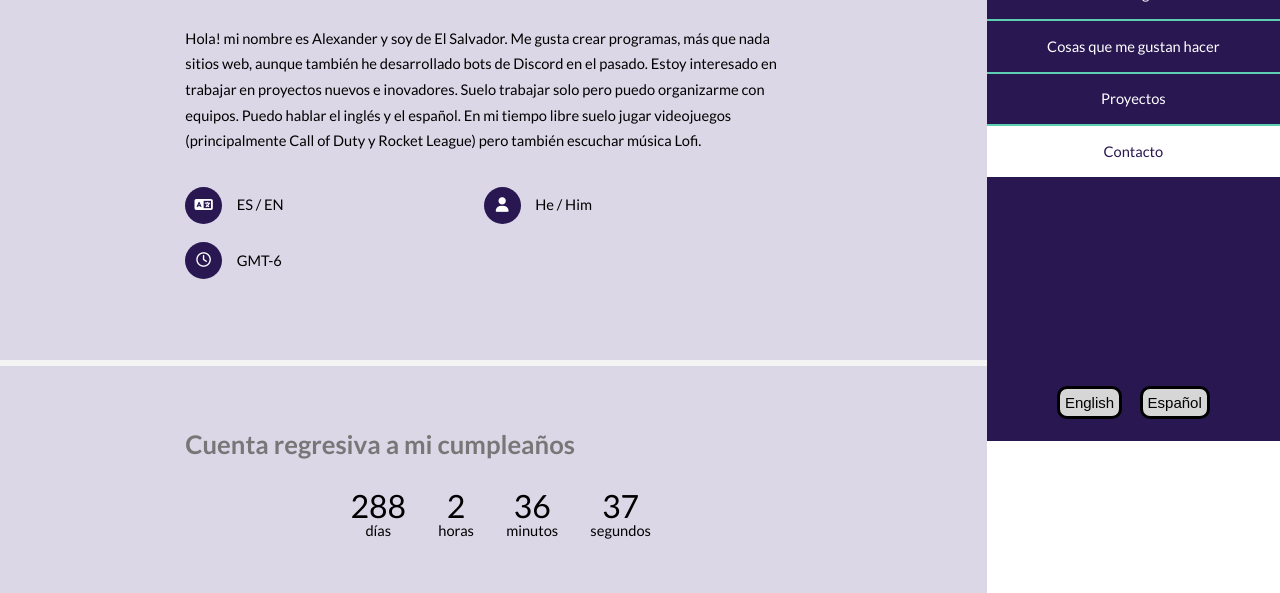
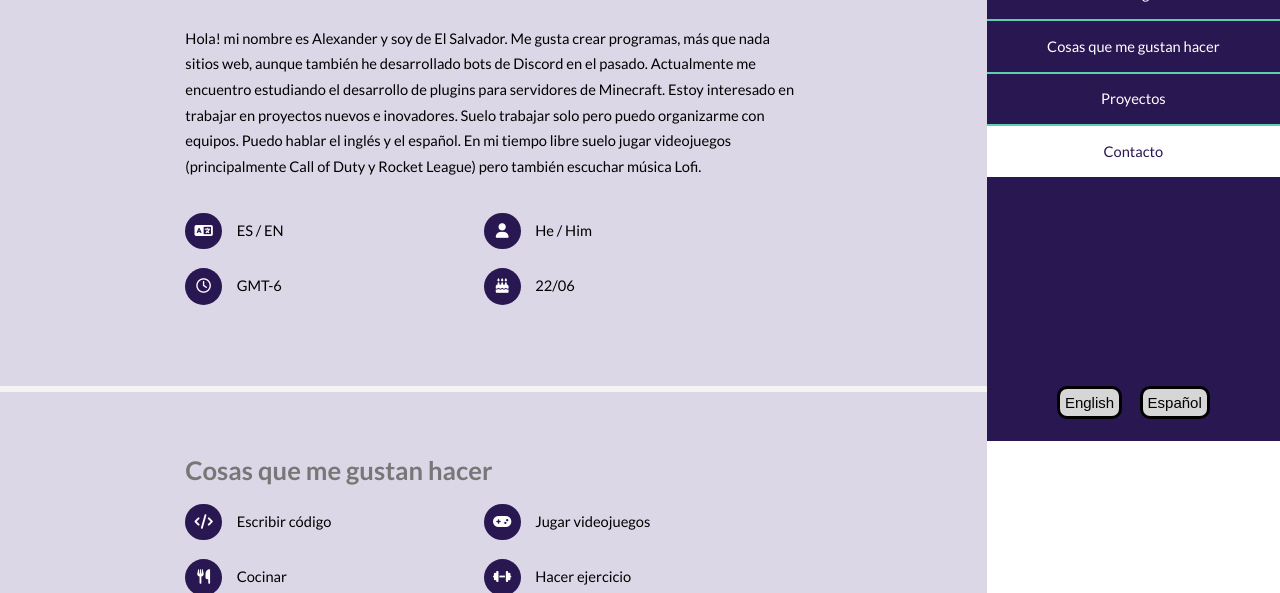
Before and after one commit to Alex22sv/SitioWeb, a plain HTML site: page index.html in a window 1280 px wide. Shown: the part 359-952 px from the top of the page. Drawn offline with Linux system fonts and the light colour scheme.

Commit message:
Update website
+ Update description about me
- Hide countdown until my birthday.

```diff
--- a/assets/js/main.js
+++ b/assets/js/main.js
@@ -114,44 +114,44 @@
 
 // Birthday countdown
 // Credits: Code With Random (https://www.codewithrandom.com/)
-(function () {
-	const second = 1000,
-	   minute = second * 60,
-	   hour = minute * 60,
-	   day = hour * 24;
-	//Avoid having to update year when the countdown is over
-	let today = new Date(),
-	  dd = String(today.getDate()).padStart(2, "0"),
-	  mm = String(today.getMonth() + 1).padStart(2, "0"),
-	  yyyy = today.getFullYear(),
-	  nextYear = yyyy + 1,
-	  dayMonth = "06/22/",
-	  birthday = dayMonth + yyyy;
-	today = mm + "/" + dd + "/" + yyyy;
-	if (today > birthday) {
-	 birthday = dayMonth + nextYear;
-	}
+// (function () {
+// 	const second = 1000,
+// 	   minute = second * 60,
+// 	   hour = minute * 60,
+// 	   day = hour * 24;
+// 	//Avoid having to update year when the countdown is over
+// 	let today = new Date(),
+// 	  dd = String(today.getDate()).padStart(2, "0"),
+// 	  mm = String(today.getMonth() + 1).padStart(2, "0"),
+// 	  yyyy = today.getFullYear(),
+// 	  nextYear = yyyy + 1,
+// 	  dayMonth = "06/22/",
+// 	  birthday = dayMonth + yyyy;
+// 	today = mm + "/" + dd + "/" + yyyy;
+// 	if (today > birthday) {
+// 	 birthday = dayMonth + nextYear;
+// 	}
 
-	//Countdown
-	const countDown = new Date(birthday).getTime(),
-	  	x = setInterval(function() {
-	    const now = new Date().getTime(),
-		distance = countDown - now;
-	    document.getElementById("days").innerText = Math.floor(distance / (day)),
-		document.getElementById("hours").innerText = Math.floor((distance % (day)) / (hour)),
-		document.getElementById("minutes").innerText = Math.floor((distance % (hour)) / (minute)),
-		document.getElementById("seconds").innerText = Math.floor((distance % (minute)) / second);
-	   //It's my birthday
-	   if (distance < 0) {
-		document.getElementById("countdownTitle").style.display = "none";
-		document.getElementById("countdownOverTitle").style.display = "block";
-		document.getElementById("countdown").style.display = "none";
-		document.getElementById("emojiContent").classList.remove("hidden");
-		clearInterval(x);
-	   }
-	   //seconds
-	  }, 0)
-	}());
+// 	//Countdown
+// 	const countDown = new Date(birthday).getTime(),
+// 	  	x = setInterval(function() {
+// 	    const now = new Date().getTime(),
+// 		distance = countDown - now;
+// 	    document.getElementById("days").innerText = Math.floor(distance / (day)),
+// 		document.getElementById("hours").innerText = Math.floor((distance % (day)) / (hour)),
+// 		document.getElementById("minutes").innerText = Math.floor((distance % (hour)) / (minute)),
+// 		document.getElementById("seconds").innerText = Math.floor((distance % (minute)) / second);
+// 	   //It's my birthday
+// 	   if (distance < 0) {
+// 		document.getElementById("countdownTitle").style.display = "none";
+// 		document.getElementById("countdownOverTitle").style.display = "block";
+// 		document.getElementById("countdown").style.display = "none";
+// 		document.getElementById("emojiContent").classList.remove("hidden");
+// 		clearInterval(x);
+// 	   }
+// 	   //seconds
+// 	  }, 0)
+// 	}());
 
 // Create a function to change
 // the hash value of the page
@@ -169,7 +169,7 @@ var language = {
 		navprojects: "Projects",
 		navcontact: "Contact",
 		titleaboutme: "About me",
-		descaboutme: "Hi! I'm Alexander from El Salvador, and I like to create programs, mostly websites but I've also developed Discord bots in the past. I'm interested on working on new and innovative projects. I can work alone and with teams. My native language is Spanish but I can fluently speak and understand English. In my free time I like to play videogames (mostly CoD and Rocket League) but also listen to Lofi music.",
+		descaboutme: "Hi! I'm Alexander from El Salvador, and I like to create programs, mostly websites but I've also developed Discord bots in the past. I'm currently learning how to create and develop Minecraft plugins for Minecraft servers. I'm interested on working on new and innovative projects. I can work alone and with teams. My native language is Spanish but I can fluently speak and understand English. In my free time I like to play videogames (mostly CoD and Rocket League) but also listen to Lofi music.",
 		countdowntitle: "Countdown to my birthday",
 		countdownovertitle: "It's my birthday!",
 		daystext: "days",
@@ -210,7 +210,7 @@ var language = {
 		navprojects: "Proyectos",
 		navcontact: "Contacto",
 		titleaboutme: "Acerca de mí",
-		descaboutme: "Hola! mi nombre es Alexander y soy de El Salvador. Me gusta crear programas, más que nada sitios web, aunque también he desarrollado bots de Discord en el pasado. Estoy interesado en trabajar en proyectos nuevos e inovadores. Suelo trabajar solo pero puedo organizarme con equipos. Puedo hablar el inglés y el español. En mi tiempo libre suelo jugar videojuegos (principalmente Call of Duty y Rocket League) pero también escuchar música Lofi.",
+		descaboutme: "Hola! mi nombre es Alexander y soy de El Salvador. Me gusta crear programas, más que nada sitios web, aunque también he desarrollado bots de Discord en el pasado. Actualmente me encuentro estudiando el desarrollo de plugins para servidores de Minecraft. Estoy interesado en trabajar en proyectos nuevos e inovadores. Suelo trabajar solo pero puedo organizarme con equipos. Puedo hablar el inglés y el español. En mi tiempo libre suelo jugar videojuegos (principalmente Call of Duty y Rocket League) pero también escuchar música Lofi.",
 		countdowntitle: "Cuenta regresiva a mi cumpleaños",
 		countdownovertitle: "¡Es mi cumpleaños!",
 		daystext: "días",
@@ -257,12 +257,12 @@ if (window.location.hash) {
 		document.getElementById("navContact").textContent = language.eng.navcontact;
 		document.getElementById("titleAboutMe").textContent = language.eng.titleaboutme;
 		document.getElementById("descAboutMe").textContent = language.eng.descaboutme;
-		document.getElementById("countdownTitle").textContent = language.eng.countdowntitle;
-		document.getElementById("countdownOverTitle").textContent = language.eng.countdownovertitle;
-		document.getElementById("daysText").textContent = language.eng.daystext;
-		document.getElementById("hoursText").textContent = language.eng.hourstext;
-		document.getElementById("minutesText").textContent = language.eng.minutestext;
-		document.getElementById("secondsText").textContent = language.eng.secondstext;
+		// document.getElementById("countdownTitle").textContent = language.eng.countdowntitle;
+		// document.getElementById("countdownOverTitle").textContent = language.eng.countdownovertitle;
+		// document.getElementById("daysText").textContent = language.eng.daystext;
+		// document.getElementById("hoursText").textContent = language.eng.hourstext;
+		// document.getElementById("minutesText").textContent = language.eng.minutestext;
+		// document.getElementById("secondsText").textContent = language.eng.secondstext;
 		document.getElementById("thingsILikeToDoTitle").textContent = language.eng.thingsiliketodotitle;
 		document.getElementById("writeCode").textContent = language.eng.writecode;
 		document.getElementById("playVideogames").textContent = language.eng.playvideogames;
--- a/index.html
+++ b/index.html
@@ -57,17 +57,18 @@
 									<header class="major">
 										<h2 id="titleAboutMe">Acerca de mí</h2>
 									</header>
-									<p id="descAboutMe">Hola! mi nombre es Alexander y soy de El Salvador. Me gusta crear programas, más que nada sitios web, aunque también he desarrollado bots de Discord en el pasado. Estoy interesado en trabajar en proyectos nuevos e inovadores. Suelo trabajar solo pero puedo organizarme con equipos. Puedo hablar el inglés y el español. En mi tiempo libre suelo jugar videojuegos (principalmente Call of Duty y Rocket League) pero también escuchar música Lofi.</p>
+									<p id="descAboutMe">Hola! mi nombre es Alexander y soy de El Salvador. Me gusta crear programas, más que nada sitios web, aunque también he desarrollado bots de Discord en el pasado. Actualmente me encuentro estudiando el desarrollo de plugins para servidores de Minecraft. Estoy interesado en trabajar en proyectos nuevos e inovadores. Suelo trabajar solo pero puedo organizarme con equipos. Puedo hablar el inglés y el español. En mi tiempo libre suelo jugar videojuegos (principalmente Call of Duty y Rocket League) pero también escuchar música Lofi.</p>
 									<ul class="feature-icons">
 										<li class="fa-language">ES / EN</li>
 										<li class="fa-user">He / Him</li>
 										<li class="fa-clock">GMT-6</li>
+										<li class="fa-cake-candles">22/06</li>
 										<!-- <li class="fa-cake-candles"><div id="countdown"><span id="days"></span> días / <span id="hours"></span> horas / <span id="minutes"></span> minutos / <span id="seconds"></span> segundos</li> -->
 									</ul>
 								</div>
 							</section>
 						<!-- Birthday countdown -->
-							<section id="five">
+							<!-- <section id="five">
 								<div class="container">
 									<h3 id="countdownTitle">Cuenta regresiva a mi cumpleaños</h3>
 									<h3 id="countdownOverTitle" style="display: none;">¡Es mi cumpleaños!</h3>
@@ -85,7 +86,7 @@
 										</ul>
 									</div>
 								</div>
-							</section>
+							</section> -->
 						<!-- Two -->
 							<section id="two">
 								<div class="container">
```
